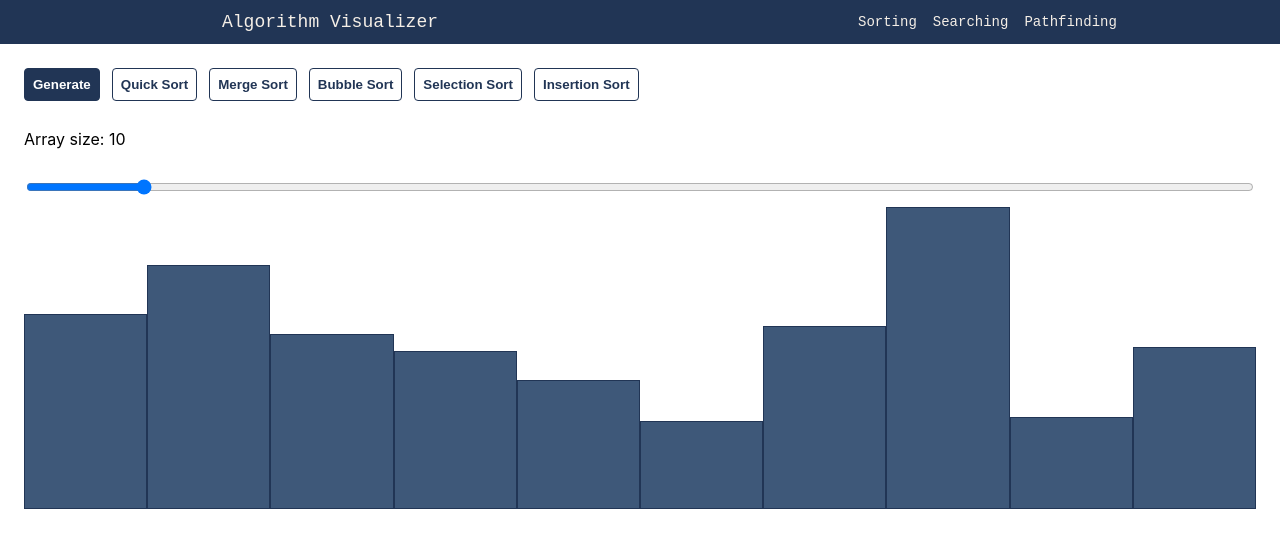
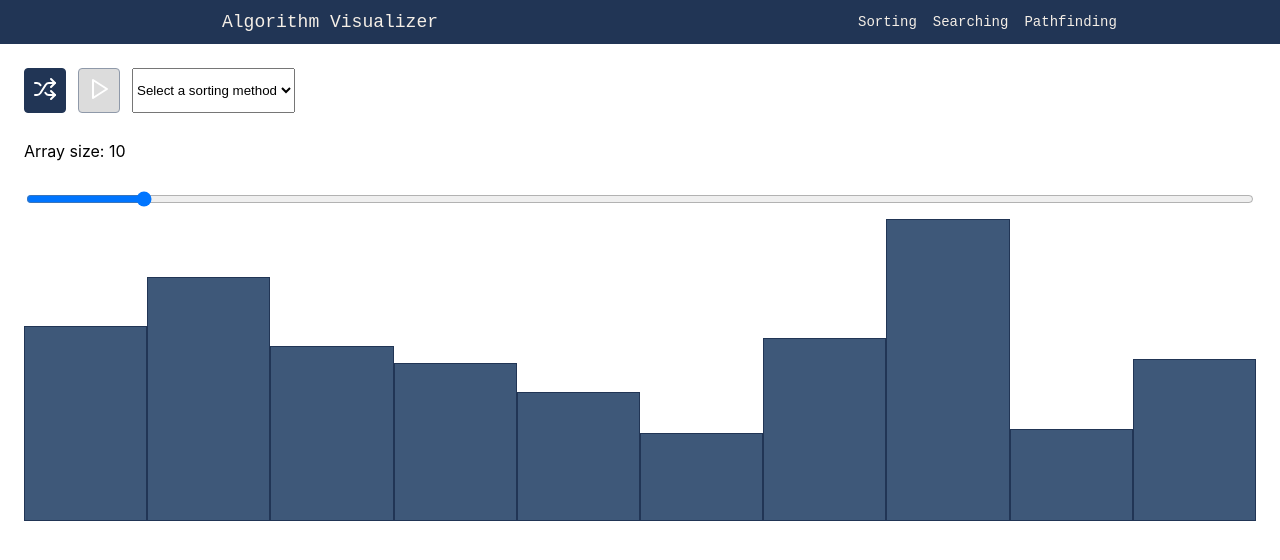
Before and after one commit to seangerrykelly/algo-visualizer, a React (Create React App) app: page /sorting in a window 1280 px wide. Shown: the top 560 px of the page. Built offline with nearby package versions, Linux system fonts and the light colour scheme.

Commit message:
feat: added icon library and updated sorting controls to use dropdown

```diff
--- a/package.json
+++ b/package.json
@@ -5,6 +5,7 @@
   "dependencies": {
     "@testing-library/react": "13.0.0",
     "cra-template-typescript": "1.2.0",
+    "lucide-react": "^0.475.0",
     "react": "^18.3.1",
     "react-dom": "^18.3.1",
     "react-router-dom": "^7.1.1",
--- a/src/components/shared/CommonStyles.ts
+++ b/src/components/shared/CommonStyles.ts
@@ -21,4 +21,11 @@ export const Button = styled.button<ButtonProps>`
         background-color: ${(props) => props.variant === 'primary' ? `${Colors.White};` : `${Colors.Blue.primary};`}
         color: ${(props) => props.variant === 'primary' ? `${Colors.Blue.primary};` : `${Colors.White};`}
     }
+
+    &:disabled {
+        background-color: ${Colors.Grey.secondary};
+        color: ${Colors.White};
+        cursor: not-allowed;
+        opacity: 0.5;
+    }
 `
--- a/src/components/sorting-visuals/SortingVisual.tsx
+++ b/src/components/sorting-visuals/SortingVisual.tsx
@@ -2,8 +2,9 @@ import { useEffect, useState } from "react"
 import { generateArray } from "../../utils/array"
 import { bubbleSortSteps, insertionSortSteps, mergeSort, mergeSortSteps, quickSortSteps, selectionSortSteps } from "../../utils/sorting"
 import { BarChart } from "./BarChart"
-import { ButtonContainer, SortingVisualContainer } from "./SortingVisualStyles"
+import { ButtonContainer, ControlsContainer, SortingVisualContainer } from "./SortingVisualStyles"
 import { Button } from "../shared/CommonStyles"
+import { PlayIcon, ShuffleIcon } from "lucide-react"
 
 export const SortingVisual = () => {
 
@@ -11,8 +12,9 @@ export const SortingVisual = () => {
     const [array, setArray] = useState<number[]>(generateArray(arraySize, 1, 100))
     const [steps, setSteps] = useState<number[][]>([]);
     const [currentStep, setCurrentStep] = useState<number>(0);
+    const [selectedSort, setSelectedSort] = useState<(() => void) | null>(null)
 
-    const handleClickGenerate = () => {
+    const handleClickGenerateButton = () => {
         setArray(generateArray(arraySize, 1,100))
         setSteps([])
         setCurrentStep(0)
@@ -48,6 +50,20 @@ export const SortingVisual = () => {
         setSteps(sortSteps)
     }
 
+    // Map the chosen option from the select to its relevant sorting function
+    const sortingMethods: { [key: string]: () => void } = {
+        quickSort: handleClickQuickSort,
+        mergeSort: handleClickMergeSort,
+        bubbleSort: handleClickBubbleSort,
+        selectionSort: handleClickSelectionSort,
+        insertionSort: handleClickInsertionSort,
+    }
+
+    const handleSelectChange = (event: React.ChangeEvent<HTMLSelectElement>) => {
+        const selectedMethod = event.target.value;
+        setSelectedSort(() => sortingMethods[selectedMethod] || null)
+    }
+
     const handleSliderChange = (event: React.ChangeEvent<HTMLInputElement>) => {
         setArraySize(parseInt(event.target.value))
     }
@@ -63,14 +79,24 @@ export const SortingVisual = () => {
 
     return (
         <SortingVisualContainer>
-            <ButtonContainer>
-                <Button variant="primary" onClick={handleClickGenerate}>Generate</Button>
-                <Button variant="secondary" onClick={handleClickQuickSort}>Quick Sort</Button>
-                <Button variant="secondary" onClick={handleClickMergeSort}>Merge Sort</Button>
-                <Button variant="secondary" onClick={handleClickBubbleSort}>Bubble Sort</Button>
-                <Button variant="secondary" onClick={handleClickSelectionSort}>Selection Sort</Button>
-                <Button variant="secondary" onClick={handleClickInsertionSort}>Insertion Sort</Button>
-            </ButtonContainer>
+            <ControlsContainer>
+                <ButtonContainer>
+                    <Button variant="primary" onClick={handleClickGenerateButton}>
+                        <ShuffleIcon />
+                    </Button>
+                    <Button variant="primary" onClick={() => selectedSort && selectedSort()} disabled={!selectedSort}>
+                        <PlayIcon />
+                    </Button>
+                </ButtonContainer>
+                <select onChange={handleSelectChange}>
+                    <option value="">Select a sorting method</option>
+                    <option value="quickSort">Quick Sort</option>
+                    <option value="mergeSort">Merge Sort</option>
+                    <option value="bubbleSort">Bubble Sort</option>
+                    <option value="selectionSort">Selection Sort</option>
+                    <option value="insertionSort">Insertion Sort</option>
+                </select>
+            </ControlsContainer>
             <p>Array size: {arraySize}</p>
             <input
                 type="range"
--- a/src/components/sorting-visuals/SortingVisualStyles.ts
+++ b/src/components/sorting-visuals/SortingVisualStyles.ts
@@ -12,3 +12,14 @@ export const ButtonContainer = styled.div`
     gap: 12px;
     overflow-x: scroll;
 `
+
+export const ControlsContainer = styled.div`
+    display: flex;
+    flex-direction: column-reverse;
+    gap: 12px;
+
+    @media (min-width: 768px) {
+        flex-direction: row;
+    }
+
+`
--- a/src/theme/colors.ts
+++ b/src/theme/colors.ts
@@ -8,5 +8,9 @@ export const Colors = {
         primary: "#213555",
         secondary: "#3E5879",
     },
+    Grey: {
+        primary: "#aaaaaa",
+        secondary: "#bbbbbb",
+    },
     White: "#FFFFFF",
 }
```
Also changed, not shown: 1 other file (tests, documents, lock files or other folders).
